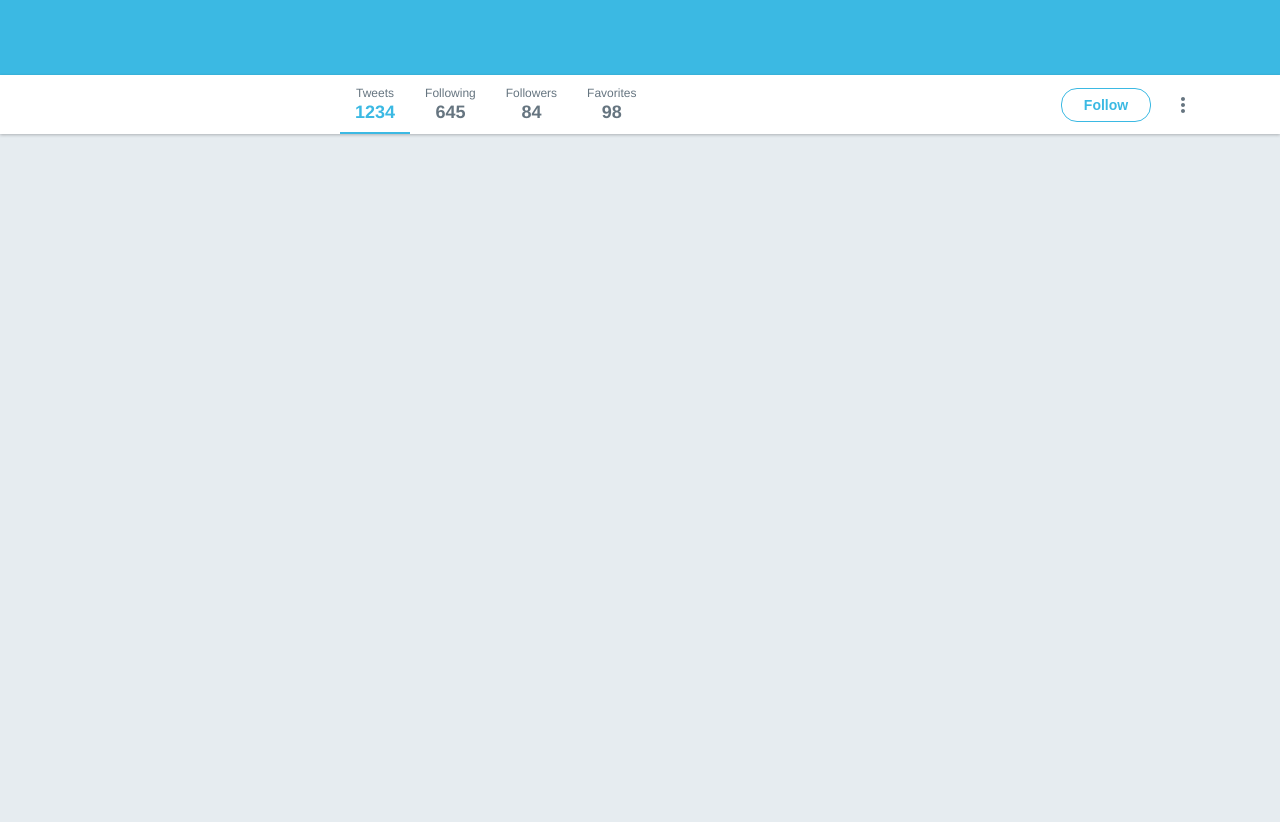
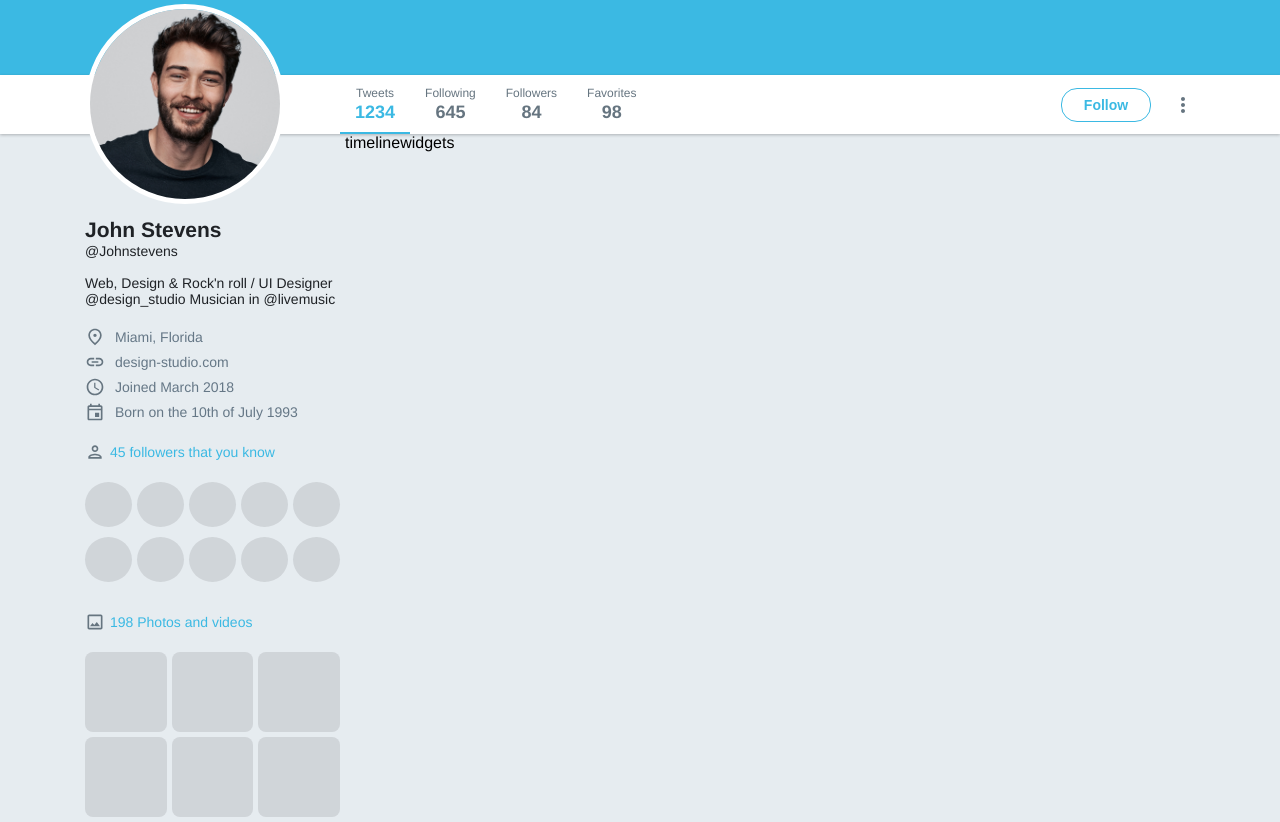
Before and after one commit to lucianoayres/twitter-flexbox-layout-study, a website: page src/index.html in a window 1280 px wide. Shown: the part 351-1173 px from the top of the page. Before the commit the page ends 800 px from the top, so only its background shows below. Drawn offline with Linux system fonts and the light colour scheme.

Commit message:
add sidebar

```diff
--- a/src/index.html
+++ b/src/index.html
@@ -22,7 +22,7 @@
         <img src="images/logo.svg" alt="Logo" />
         <div class="side">
           <input type="text" placeholder="Search on Twitter" />
-          <img src="images/avatar.jpeg" alt="Avatar" />
+          <img src="images/avatar.jpg" alt="Avatar" />
           <button>Tweet</button>
         </div>
       </div>
@@ -59,5 +59,63 @@
         </div>
       </div>
     </div>
+
+    <div class="wrapper-content content">
+      <aside class="profile">
+        <img class="avatar" src="images/avatar.jpg" alt="John Doe" />
+        <h1>John Stevens</h1>
+        <span>@Johnstevens</span>
+        <p>
+          Web, Design & Rock'n roll / UI Designer @design_studio Musician in
+          @livemusic
+        </p>
+
+        <ul class="list">
+          <li><img src="images/place.svg" alt="Place" /> Miami, Florida</li>
+          <li><img src="images/url.svg" alt="Place" /> design-studio.com</li>
+          <li><img src="images/joined.svg" alt="Place" /> Joined March 2018</li>
+          <li>
+            <img src="images/born.svg" alt="Place" /> Born on the 10th of July
+            1993
+          </li>
+        </ul>
+
+        <div class="widget followers">
+          <strong
+            ><img src="images/followers.svg" alt="Followers" /> 45 followers
+            that you know</strong
+          >
+          <ul>
+            <li></li>
+            <li></li>
+            <li></li>
+            <li></li>
+            <li></li>
+            <li></li>
+            <li></li>
+            <li></li>
+            <li></li>
+            <li></li>
+          </ul>
+        </div>
+
+        <div class="widget images">
+          <strong
+            ><img src="images/images.svg" alt="Images" /> 198 Photos and
+            videos</strong
+          >
+          <ul>
+            <li></li>
+            <li></li>
+            <li></li>
+            <li></li>
+            <li></li>
+            <li></li>
+          </ul>
+        </div>
+      </aside>
+      <section class="timeline">timeline</section>
+      <aside class="widgets">widgets</aside>
+    </div>
   </body>
 </html>
--- a/src/styles/styles.css
+++ b/src/styles/styles.css
@@ -79,6 +79,8 @@ header#main-header div.side input {
 }
 
 header#main-header div.side img {
+  width: 34px;
+  height: 34px;
   border-radius: 50%;
   margin: 0 15px;
 }
@@ -187,3 +189,107 @@ div.bar .content .actions button {
 
   margin-right: 20px;
 }
+
+div.wrapper-content {
+  display: flex;
+}
+
+div.wrapper-content aside.profile {
+  width: 260px;
+}
+
+div.wrapper-content aside.profile img.avatar {
+  width: 200px;
+  height: 200px;
+  border-radius: 50%;
+  border: 5px solid #fff;
+  margin-top: -130px;
+}
+
+div.wrapper-content aside.profile h1 {
+  font-size: 21px;
+  color: #1f2226;
+  margin-top: 10px;
+}
+
+div.wrapper-content aside.profile span {
+  font-size: 14px;
+  color: #1f2226;
+}
+
+div.wrapper-content aside.profile p {
+  font-size: 14px;
+  color: #1f2226;
+  margin-top: 15px;
+}
+
+div.wrapper-content aside.profile ul {
+  margin-top: 20px;
+  list-style: none;
+}
+
+div.wrapper-content aside.profile ul.list li {
+  font-size: 14px;
+  color: #657786;
+
+  display: flex;
+  align-items: center;
+  margin-top: 5px;
+}
+
+div.wrapper-content aside.profile ul.list li:first-child {
+  margin: 0;
+}
+
+div.wrapper-content aside.profile img {
+  height: 20px;
+  margin-right: 10px;
+}
+
+div.wrapper-content aside.profile .widget {
+  margin-top: 20px;
+}
+
+div.wrapper-content aside.profile .widget strong {
+  font-weight: normal;
+  color: #3bb9e3;
+  font-size: 14px;
+  display: flex;
+  align-items: center;
+}
+
+div.wrapper-content aside.profile .widget strong img {
+  margin-right: 5px;
+}
+
+div.wrapper-content aside.profile .followers ul {
+  list-style: none;
+  display: flex;
+  flex-wrap: wrap;
+}
+
+div.wrapper-content aside.profile .followers ul li {
+  width: 45px;
+  height: 45px;
+  background: #d0d5d9;
+  border-radius: 50%;
+  flex-grow: 1;
+  flex-shrink: 0;
+  margin: 0 5px 10px 0;
+}
+
+div.wrapper-content aside.profile .images ul {
+  list-style: none;
+  display: flex;
+  flex-wrap: wrap;
+}
+
+div.wrapper-content aside.profile .images ul li {
+  width: 80px;
+  height: 80px;
+  background: #d0d5d9;
+  border-radius: 8px;
+  flex-grow: 1;
+  flex-shrink: 0;
+  margin: 0 5px 5px 0;
+}
```
Also changed, not shown: src/images/avatar.jpeg (deleted), src/images/avatar.jpg (added), src/images/born.svg (added), src/images/followers.svg (added), src/images/images.svg (added), src/images/joined.svg (added), src/images/place.svg (added), src/images/url.svg (added).
